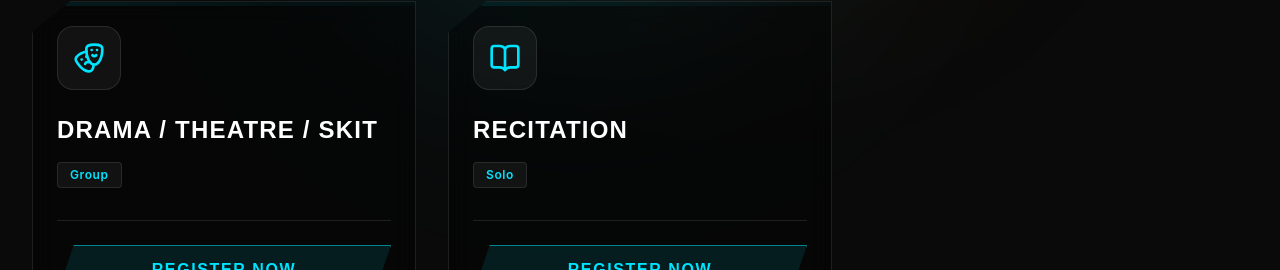
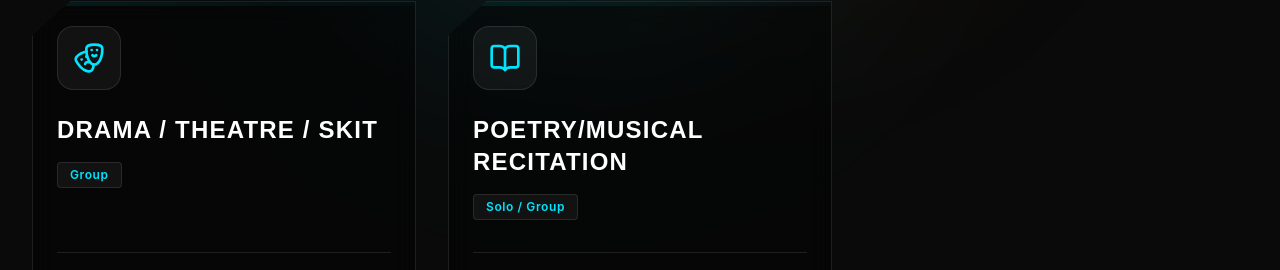
Before and after one commit to Rajesh-Biswas369/sparkz26, a Next.js app: page /events in a window 1280 px wide. Shown: the part 658-928 px from the top of the page. Built offline with nearby package versions, Linux system fonts and the light colour scheme; no server answers.

Commit message:
Update Recitation event title and types

```diff
--- a/src/app/events/page.tsx
+++ b/src/app/events/page.tsx
@@ -48,8 +48,8 @@ const EVENTS = [
   },
   {
     id: 'recitation',
-    title: 'Recitation',
-    types: 'Solo',
+    title: 'POETRY/MUSICAL RECITATION',
+    types: 'Solo / Group',
     icon: <BookOpen className="w-8 h-8 text-[#00E5FF]" />,
     color: 'from-[#00E5FF]/20 to-[#00E5FF]/5',
     borderColor: 'border-[#00E5FF]',
```
